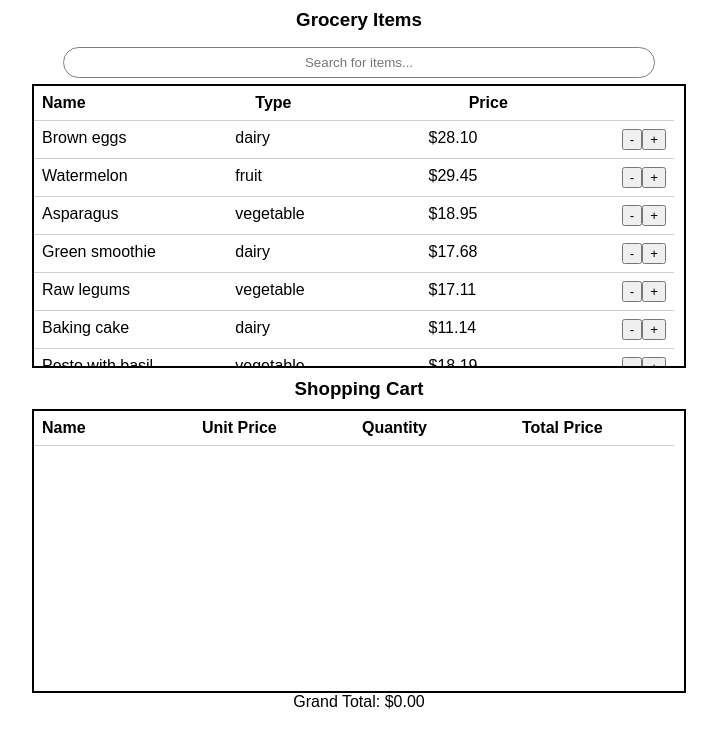
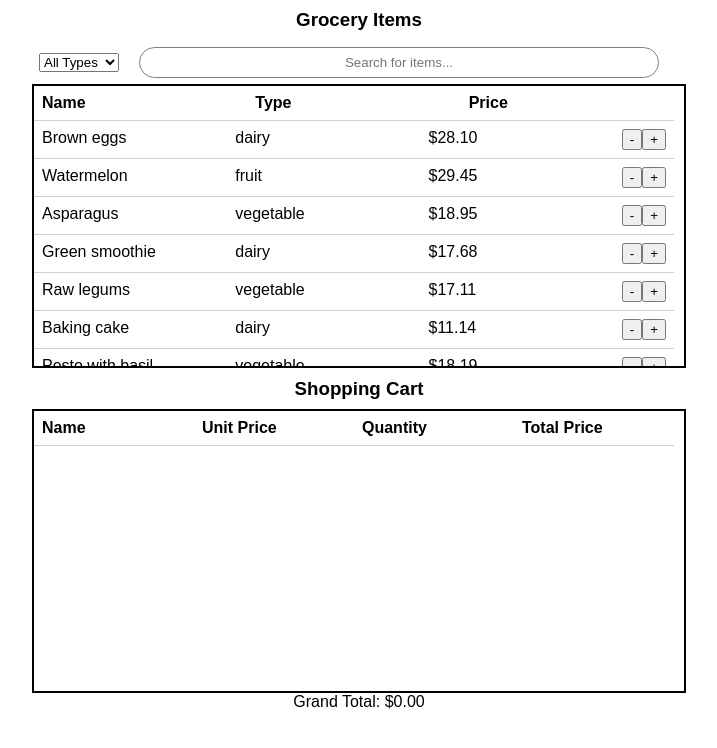
Before and after one commit to bmh0013/grocery-shopping, a React app: page / in a window 1280 px wide. Shown: the top 748 px of the page, without its empty margins (281-998 px from the left). Built offline with nearby package versions, Linux system fonts and the light colour scheme.

Commit message:
filter type list added

```diff
--- a/public/styles.css
+++ b/public/styles.css
@@ -8,7 +8,7 @@ body {
   margin: 0 auto;
   border: 2px solid black;
   overflow-y: scroll;
-  padding-right: 10px
+  padding-right: 10px;
 }
 
 .table-headers {
@@ -37,7 +37,7 @@ body {
 
 h3 {
   text-align: center;
-  margin: .5em;
+  margin: 0.5em;
 }
 
 .search {
@@ -48,8 +48,8 @@ h3 {
 
 .user-input {
   width: 90%;
-  padding: .5em;
-  margin: .5em;
+  padding: 0.5em;
+  margin: 0.5em;
   border: 1px solid grey;
   border-radius: 180px;
   text-align: center;
@@ -58,3 +58,10 @@ h3 {
 .grand-total {
   text-align: center;
 }
+
+.filters {
+  width: 50vw;
+  margin: 0 auto;
+  display: flex;
+  align-items: center;
+}
--- a/src/components/App.jsx
+++ b/src/components/App.jsx
@@ -1,57 +1,108 @@
 import React, { useState, useEffect } from "react";
-const axios = require('axios');
+const axios = require("axios");
 import GroceryTable from "./GroceryTable.jsx";
 import ShoppingCart from "./ShoppingCart.jsx";
 import SearchBar from "./SearchBar.jsx";
+import FilterType from "./FilterType.jsx";
 
-import data from "../data.js";
+import products from "../products.js";
 
 const App = () => {
-  const [groceryItems, setGroceryItems] = useState(data);
+  const [groceryItems, setGroceryItems] = useState(products);
   const [filteredResults, setFilteredResults] = useState(groceryItems);
   const [shoppingCart, setShoppingCart] = useState({});
+  const [typeSelection, setTypeSelection] = useState("All Types");
 
-  // useEffect( () => {
-  //   axios.get("https://muigrocery.free.beeceptor.com/groceries")
-  //   .then( res => {
-  //     console.log( res.data.products )
-  //     setGroceryItems( res.data.products );
-  //   })
-  //   .catch( err => {
-  //     console.log( err );
-  //   });
-  // }, [] )
+  // ### DATA SAVED IN data.js ###
+  // useEffect(() => {
+  //   axios
+  //     .get("https://muigrocery.free.beeceptor.com/groceries")
+  //     .then((res) => {
+  //       setGroceryItems(res.data.products);
+  //     })
+  //     .catch((err) => {
+  //       console.log(err);
+  //     });
+  // }, []);
+
+  // Gathers the list of all food types for the type filter
+  const allTypes = ["All Types"];
+  for (const item of groceryItems) {
+    if (allTypes.includes(item.type)) {
+      continue;
+    } else {
+      allTypes.push(item.type);
+    }
+  }
+
+  // Will update the filteredResults array once GET request returns products or the type selection is changed
+  useEffect(() => {
+    const query = document.querySelector("#search-bar").value.toLowerCase();
+    filterItems(query);
+  }, [typeSelection, groceryItems]);
 
   const filterItems = (string) => {
     const filteredItems = [];
-    string = string.toLowerCase();
 
-    for (let i = 0; i < groceryItems.length; i++) {
-      const item = groceryItems[i];
-
-      if ( item.name.toLowerCase().includes(string) ) {
-        filteredItems.push(item);
-      } else if ( item.type.toLowerCase().includes(string) ) {
-        filteredItems.push(item);
+    if (typeSelection === "All Types") {
+      for (const item of groceryItems) {
+        if (item.name.toLowerCase().includes(string)) {
+          filteredItems.push(item);
+        }
       }
-    };
+    } else {
+      for (const item of groceryItems) {
+        if (
+          item.type === typeSelection &&
+          item.name.toLowerCase().includes(string)
+        ) {
+          filteredItems.push(item);
+        }
+      }
+    }
 
     return setFilteredResults(filteredItems);
   };
 
+  const selection = (
+    <select
+      name="types"
+      id="filter-types"
+      onChange={(e) => setTypeSelection(e.target.value)}
+    >
+      {allTypes.map((type, idx) => {
+        return (
+          <option name="types" value={type} key={idx}>
+            {type}
+          </option>
+        );
+      })}
+    </select>
+  );
+
   return (
     <div>
-      <div className="section">
+      <div className="grocery-items-section">
         <h3>Grocery Items</h3>
-        <SearchBar handleSearch={filterItems} />
-        <GroceryTable items={filteredResults} cart={shoppingCart} addToCart={setShoppingCart} />
+
+        <div className="filters">
+          {selection}
+          <SearchBar handleSearch={filterItems} />
+        </div>
+
+        <GroceryTable
+          items={filteredResults}
+          cart={shoppingCart}
+          addToCart={setShoppingCart}
+        />
       </div>
-      <div className="section">
+
+      <div className="shopping-cart-section">
         <h3>Shopping Cart</h3>
         <ShoppingCart items={shoppingCart} />
       </div>
     </div>
-  )
+  );
 };
 
 export default App;
--- /dev/null
+++ b/src/components/FilterType.jsx
@@ -0,0 +1,27 @@
+import React from "react";
+
+const FilterType = ({ items }) => {
+  const allTypes = ['All Types'];
+
+  for (const item of items) {
+    if ( allTypes.includes(item.type) ) {
+      continue;
+    } else {
+      allTypes.push(item.type)
+    }
+  };
+
+  return (
+    <>
+      <select name="types" id="filter-types">
+        {allTypes.map( (type, idx) => {
+          return (
+            <option name="types" value={type} key={idx} >{type}</option>
+          )
+        })}
+      </select>
+    </>
+  );
+};
+
+export default FilterType;
--- a/src/components/SearchBar.jsx
+++ b/src/components/SearchBar.jsx
@@ -5,9 +5,10 @@ const SearchBar = ({ handleSearch }) => {
     <div className="search">
       <input
         className="user-input"
+        id="search-bar"
         type="text"
         placeholder="Search for items..."
-        onChange={ e => handleSearch(e.target.value)}
+        onChange={ e => handleSearch( e.target.value.toLowerCase() ) }
       />
     </div>
   );
--- /dev/null
+++ b/src/products.js
@@ -0,0 +1,304 @@
+const products = [
+  {
+    id: 1,
+    name: "Brown eggs",
+    type: "dairy",
+    price: 28.1,
+  },
+  {
+    id: 2,
+    name: "Watermelon",
+    type: "fruit",
+    price: 29.45,
+  },
+  {
+    id: 3,
+    name: "Asparagus",
+    type: "vegetable",
+    price: 18.95,
+  },
+  {
+    id: 4,
+    name: "Green smoothie",
+    type: "dairy",
+    price: 17.68,
+  },
+  {
+    id: 5,
+    name: "Raw legums",
+    type: "vegetable",
+    price: 17.11,
+  },
+  {
+    id: 6,
+    name: "Baking cake",
+    type: "dairy",
+    price: 11.14,
+  },
+  {
+    id: 7,
+    name: "Pesto with basil",
+    type: "vegetable",
+    price: 18.19,
+  },
+  {
+    id: 8,
+    name: "Hazelnut in black ceramic bowl",
+    type: "vegetable",
+    price: 27.35,
+  },
+  {
+    id: 9,
+    name: "Fresh stawberry",
+    type: "fruit",
+    price: 28.59,
+  },
+  {
+    id: 10,
+    name: "Lemon and salt",
+    type: "fruit",
+    price: 15.79,
+  },
+  {
+    id: 11,
+    name: "Homemade bread",
+    type: "bakery",
+    price: 17.48,
+  },
+  {
+    id: 12,
+    name: "Legums",
+    type: "vegetable",
+    price: 14.77,
+  },
+  {
+    id: 13,
+    name: "Fresh tomato",
+    type: "vegetable",
+    price: 16.3,
+  },
+  {
+    id: 14,
+    name: "Healthy breakfast",
+    type: "fruit",
+    price: 13.02,
+  },
+  {
+    id: 15,
+    name: "Green beans",
+    type: "vegetable",
+    price: 28.79,
+  },
+  {
+    id: 16,
+    name: "Baked stuffed portabello mushrooms",
+    type: "bakery",
+    price: 20.31,
+  },
+  {
+    id: 17,
+    name: "Strawberry jelly",
+    type: "fruit",
+    price: 14.18,
+  },
+  {
+    id: 18,
+    name: "Pears juice",
+    type: "fruit",
+    price: 19.49,
+  },
+  {
+    id: 19,
+    name: "Fresh pears",
+    type: "fruit",
+    price: 15.12,
+  },
+  {
+    id: 20,
+    name: "Caprese salad",
+    type: "vegetable",
+    price: 16.76,
+  },
+  {
+    id: 21,
+    name: "Oranges",
+    type: "fruit",
+    price: 21.48,
+  },
+  {
+    id: 22,
+    name: "Vegan food",
+    type: "vegetable",
+    price: 29.66,
+  },
+  {
+    id: 23,
+    name: "Breakfast with muesli",
+    type: "dairy",
+    price: 22.7,
+  },
+  {
+    id: 24,
+    name: "Honey",
+    type: "bakery",
+    price: 17.01,
+  },
+  {
+    id: 25,
+    name: "Breakfast with cottage",
+    type: "fruit",
+    price: 14.05,
+  },
+  {
+    id: 26,
+    name: "Strawberry smoothie",
+    type: "fruit",
+    price: 28.86,
+  },
+  {
+    id: 27,
+    name: "Strawberry and mint",
+    type: "fruit",
+    price: 26.21,
+  },
+  {
+    id: 28,
+    name: "Ricotta",
+    type: "dairy",
+    price: 27.81,
+  },
+  {
+    id: 29,
+    name: "Cuban sandwich",
+    type: "bakery",
+    price: 18.5,
+  },
+  {
+    id: 30,
+    name: "Granola",
+    type: "dairy",
+    price: 29.97,
+  },
+  {
+    id: 31,
+    name: "Smoothie with chia seeds",
+    type: "fruit",
+    price: 25.26,
+  },
+  {
+    id: 32,
+    name: "Yogurt",
+    type: "dairy",
+    price: 27.61,
+  },
+  {
+    id: 33,
+    name: "Sandwich with salad",
+    type: "vegetable",
+    price: 22.48,
+  },
+  {
+    id: 34,
+    name: "Cherries",
+    type: "fruit",
+    price: 14.35,
+  },
+  {
+    id: 35,
+    name: "Asparagus",
+    type: "vegetable",
+    price: 22.97,
+  },
+  {
+    id: 36,
+    name: "Corn",
+    type: "vegetable",
+    price: 13.55,
+  },
+  {
+    id: 37,
+    name: "Tofu",
+    type: "vegan",
+    price: 28.96,
+  },
+  {
+    id: 38,
+    name: "Blueberries",
+    type: "fruit",
+    price: 21.01,
+  },
+  {
+    id: 39,
+    name: "Smashed avocado",
+    type: "fruit",
+    price: 25.88,
+  },
+  {
+    id: 40,
+    name: "Italian ciabatta",
+    type: "bakery",
+    price: 15.18,
+  },
+  {
+    id: 41,
+    name: "Rustic breakfast",
+    type: "dairy",
+    price: 21.32,
+  },
+  {
+    id: 42,
+    name: "Sliced lemons",
+    type: "fruit",
+    price: 27.14,
+  },
+  {
+    id: 43,
+    name: "Plums",
+    type: "fruit",
+    price: 19.18,
+  },
+  {
+    id: 44,
+    name: "French fries",
+    type: "bakery",
+    price: 18.32,
+  },
+  {
+    id: 45,
+    name: "Strawberries",
+    type: "fruit",
+    price: 15.13,
+  },
+  {
+    id: 46,
+    name: "Ground beef",
+    type: "meat",
+    price: 11.73,
+  },
+  {
+    id: 47,
+    name: "Tomatoes",
+    type: "fruit",
+    price: 26.03,
+  },
+  {
+    id: 48,
+    name: "Basil",
+    type: "vegetable",
+    price: 15.19,
+  },
+  {
+    id: 49,
+    name: "Fruits bouquet",
+    type: "fruit",
+    price: 18.18,
+  },
+  {
+    id: 50,
+    name: "Peaches",
+    type: "fruit",
+    price: 25.62,
+  },
+];
+
+export default products;
```
Also changed, not shown: src/components/ShoppingCart.jsx (+6 -8 lines), src/data.js (deleted, +0 -64 lines), 8 other files (tests, documents, lock files or other folders).
